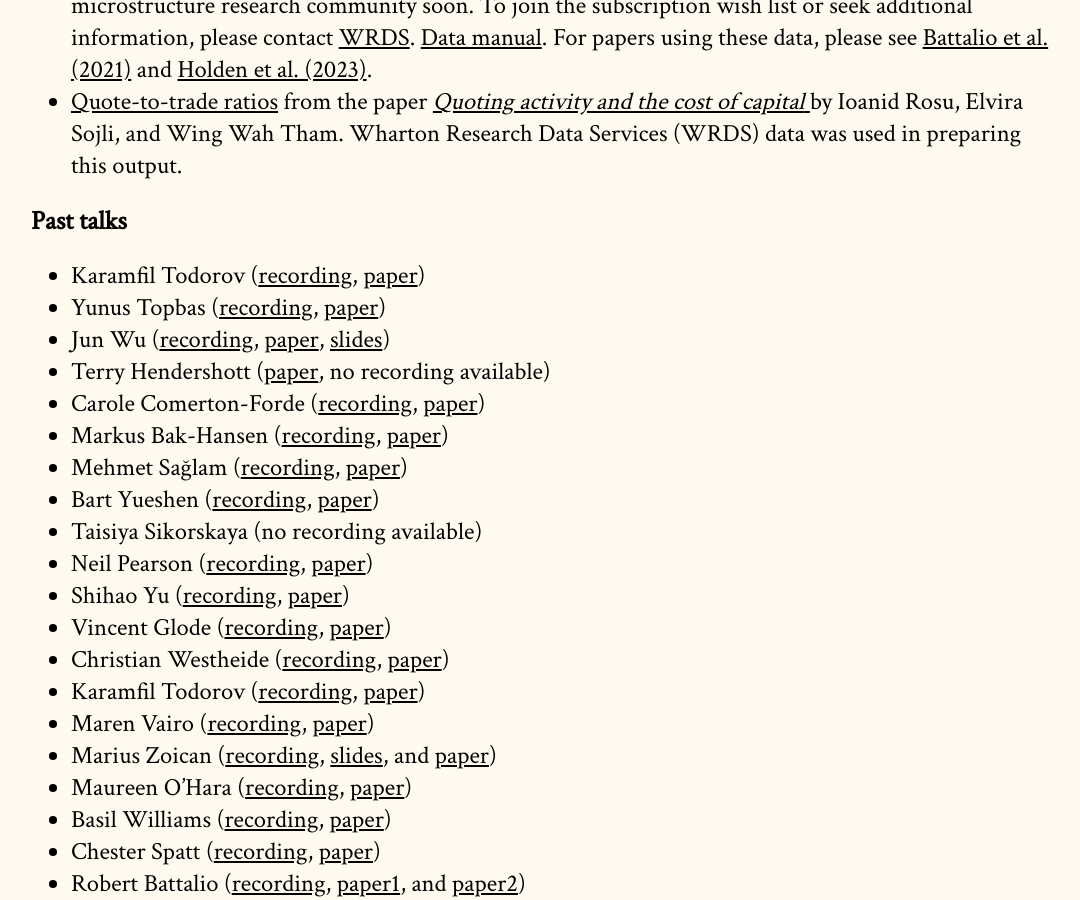
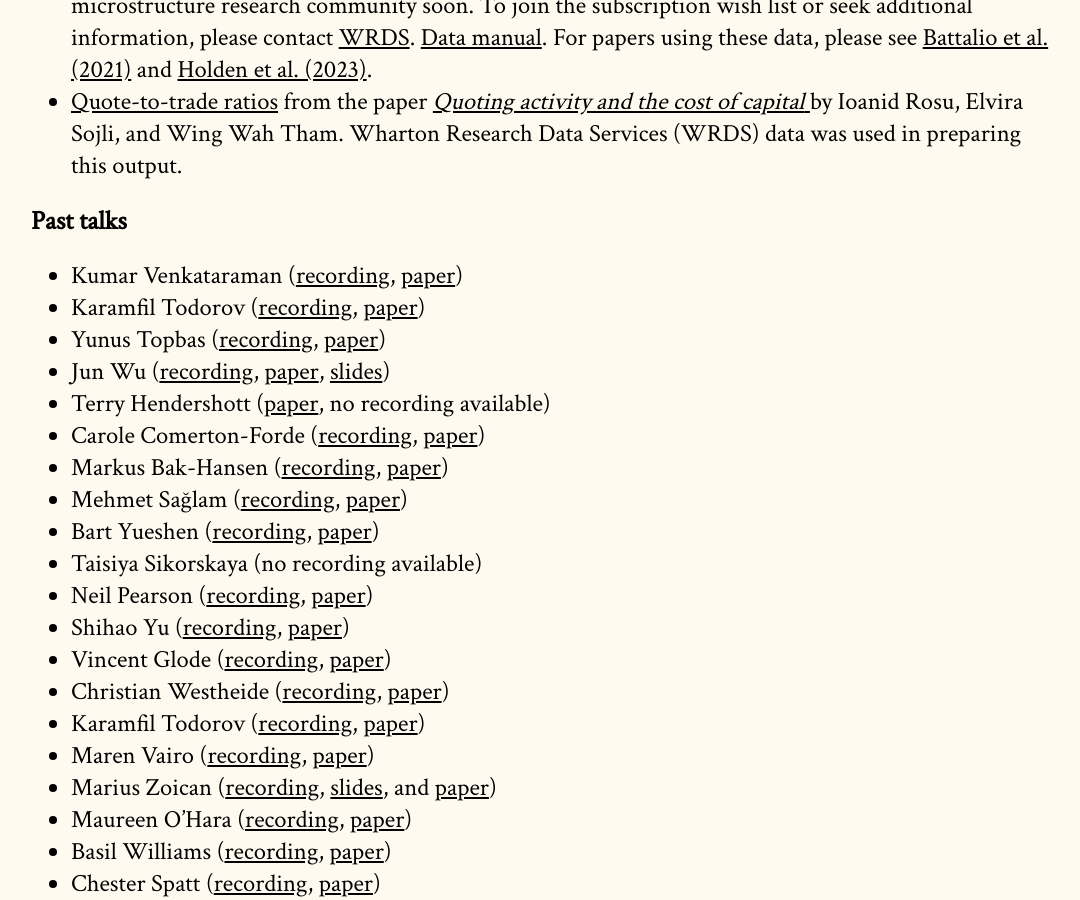
Before and after one commit to cpfiffer/microstructure.exchange, a Jekyll site: the page built from index.md, in a window 1280 px wide and 900 px high, scrolled down 3037 px. Shown: the whole window, without its empty margins (97-1177 px from the left). Built offline with Jekyll 4.4.1, drawn with Linux system fonts in a browser that asks for light colours; some web fonts are replaced.

Commit message:
Update index.md

```diff
--- a/index.md
+++ b/index.md
@@ -70,6 +70,7 @@ The Microstructure Exchange will host resources, tools, and data for microstruct
 - [Quote-to-trade ratios](https://drive.google.com/file/d/1H8wMvA_59-N5Y_xiDPGTbpBsX5BFwOIV/view) from the paper [_Quoting activity and the cost of capital_ ](https://papers.ssrn.com/sol3/papers.cfm?abstract_id=3005928) by Ioanid Rosu, Elvira Sojli, and Wing Wah Tham. Wharton Research Data Services (WRDS) data was used in preparing this output.
 
 ## Past talks
+- Kumar Venkataraman ([recording](https://youtu.be/0tfv4GohCKw), [paper](https://microstructure.exchange/papers/Block_Trading_Costs_MM.pdf))
 - Karamfil Todorov ([recording](https://youtu.be/id38dhmhV8I), [paper](https://papers.ssrn.com/sol3/papers.cfm?abstract_id=3886881))
 - Yunus Topbas ([recording](https://youtu.be/oJ774bVf__Q), [paper](https://papers.ssrn.com/sol3/papers.cfm?abstract_id=4759130))
 - Jun Wu ([recording](https://youtu.be/sUSTwJ4s5mI), [paper](https://ssrn.com/abstract=4441422), [slides](slides/Latency_TME_2024_JW.pdf))
```
